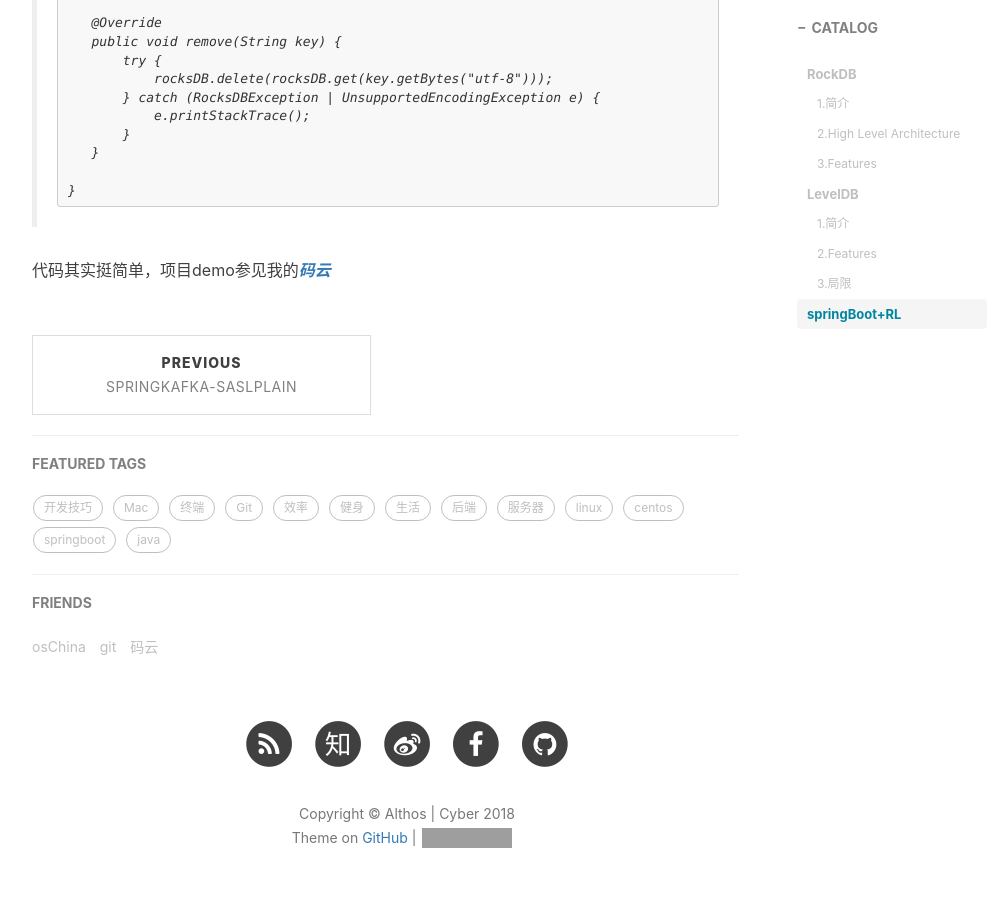
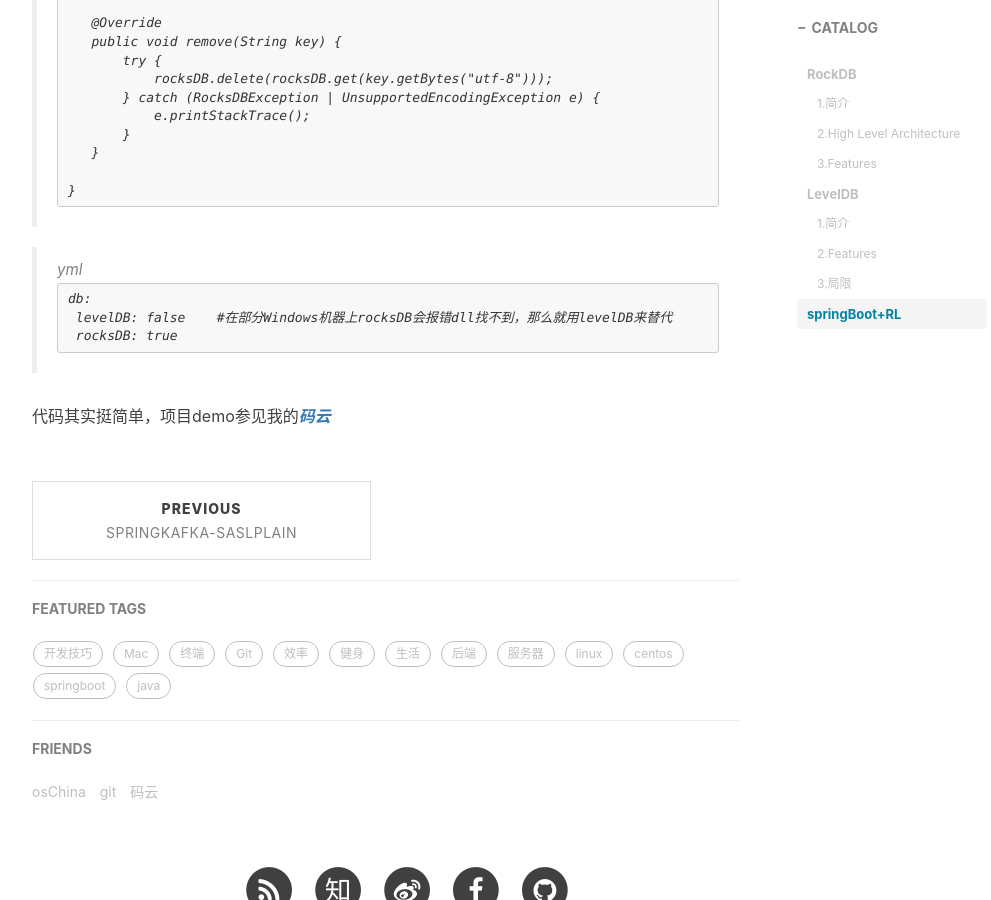
Before and after one commit to althos/althos.github.io, a Jekyll site: the page built from _posts/2018-12-11-RocksDB&&LevelDB.md, in a window 1280 px wide and 900 px high, scrolled down 5259 px. Shown: the whole window, without its empty margins (233-1224 px from the left). Built offline with Jekyll 4.4.1, drawn with Linux system fonts in a browser that asks for light colours; nearby versions of some CDN libraries; comment, search, counter and statistics services are not loaded; grey boxes are pictures that could not be loaded.

Commit message:
Update _posts/2018-12-11-RocksDB&&LevelDB.md
修改

````diff
--- a/_posts/2018-12-11-RocksDB&&LevelDB.md
+++ b/_posts/2018-12-11-RocksDB&&LevelDB.md
@@ -231,4 +231,16 @@ Leveldb是一个google实现的非常高效的***kv数据库***，目前的版
 >}
 >```
 
+
+
+>yml
+>
+>```
+>db:
+>  levelDB: false    #在部分Windows机器上rocksDB会报错dll找不到，那么就用levelDB来替代
+>  rocksDB: true
+>```
+
+
+
 代码其实挺简单，项目demo参见我的***[码云](https://gitee.com/junruPan/common-tools/tree/master/Lrocks-DbspringBoot)***
````
